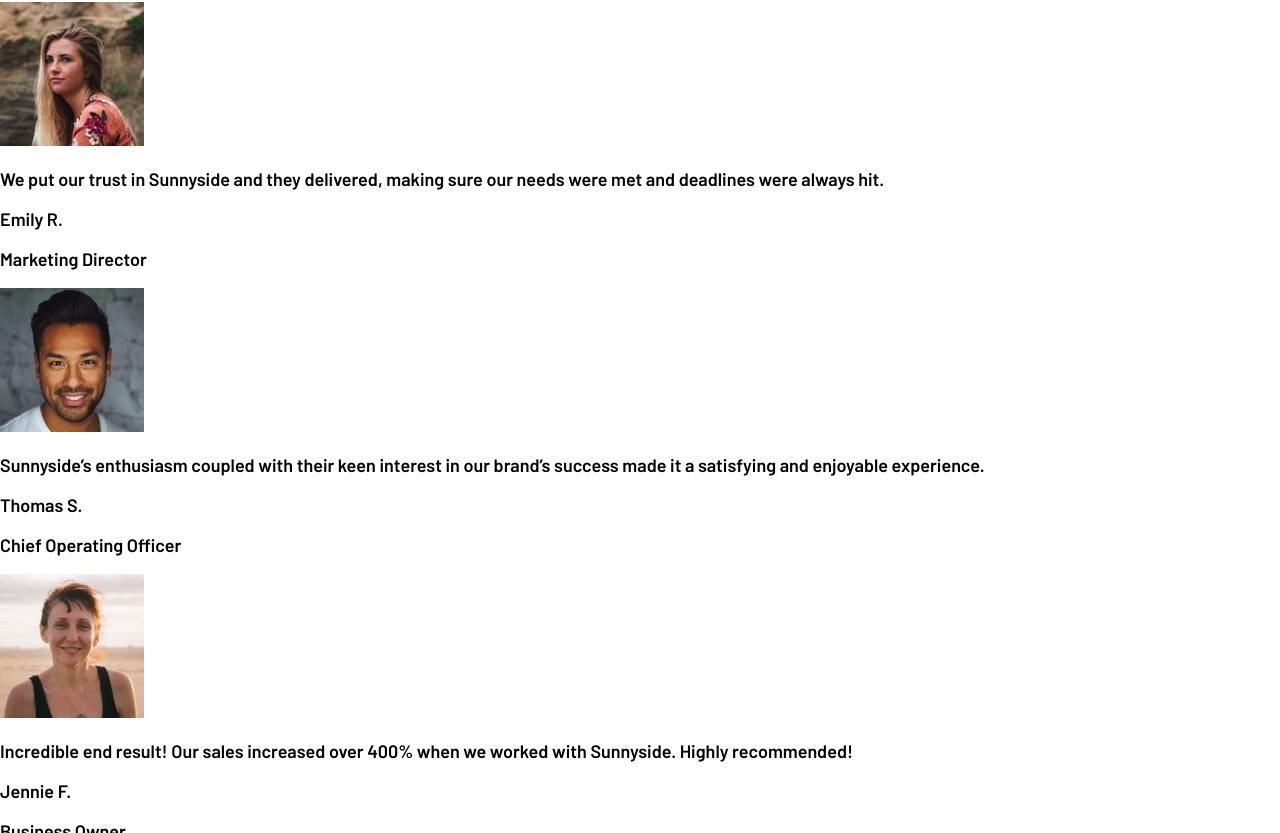
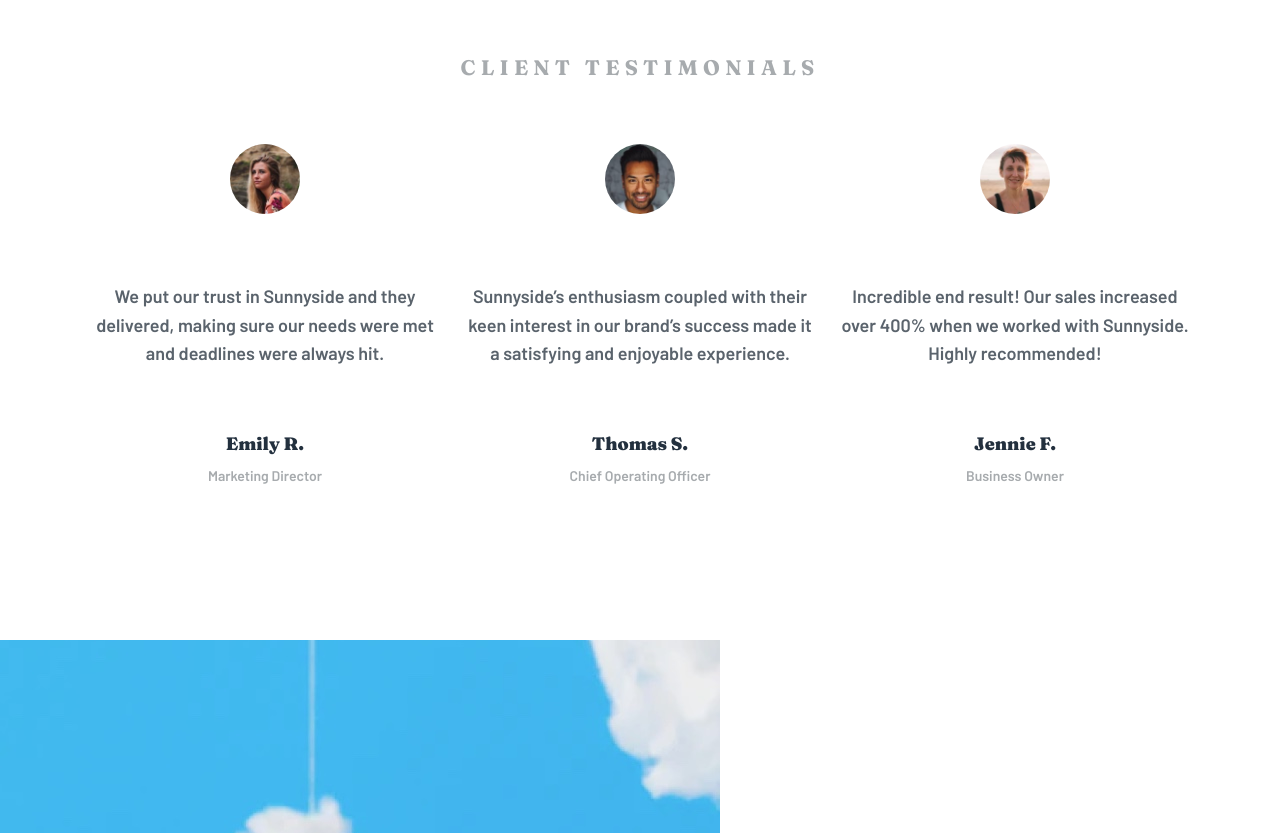
Before and after one commit to FabKaiz/sunnyside-agency, a Vue app: page / in a window 1280 px wide. Shown: the part 2467-3300 px from the top of the page. Built offline with nearby package versions, Linux system fonts and the light colour scheme.

Commit message:
testimonials done

```diff
--- a/src/components/Testimonials.vue
+++ b/src/components/Testimonials.vue
@@ -1,17 +1,19 @@
 <template>
   <div class="testimonials">
-    <h3>Testimonials</h3>
+    <h3>Client Testimonials</h3>
     <div class="testimonials-container">
-      <div class="testimonial-cards">
+      <div class="testimonial-card">
         <img src="../assets/images/image-emily.jpg" alt="Picture of a client" />
         <p class="description">
           We put our trust in Sunnyside and they delivered, making sure our
           needs were met and deadlines were always hit.
         </p>
+        <div>
           <p class="name">Emily R.</p>
           <p class="job">Marketing Director</p>
         </div>
-      <div class="testimonial-cards">
+      </div>
+      <div class="testimonial-card">
         <img
           src="../assets/images/image-thomas.jpg"
           alt="Picture of a client"
@@ -20,10 +22,12 @@
           Sunnyside’s enthusiasm coupled with their keen interest in our brand’s
           success made it a satisfying and enjoyable experience.
         </p>
+        <div>
           <p class="name">Thomas S.</p>
           <p class="job">Chief Operating Officer</p>
         </div>
-      <div class="testimonial-cards">
+      </div>
+      <div class="testimonial-card">
         <img
           src="../assets/images/image-jennie.jpg"
           alt="Picture of a client"
@@ -32,19 +36,67 @@
           Incredible end result! Our sales increased over 400% when we worked
           with Sunnyside. Highly recommended!
         </p>
+        <div>
           <p class="name">Jennie F.</p>
           <p class="job">Business Owner</p>
         </div>
       </div>
     </div>
+  </div>
 </template>
 
-<script>
-  export default {
+<style lang="scss" scoped>
+.testimonials {
+  padding: 120px 0 80px;
 
+  h3 {
+    text-align: center;
+    text-transform: uppercase;
+    font-size: 21px;
+    font-family: "Fraunces",serif;
+    letter-spacing: .25em;
+    color: #a7abae;
+    margin: 0;
   }
-</script>
+}
 
-<style lang="scss" scoped>
+.testimonials-container {
+  display: flex;
+  justify-content: space-between;
+  max-width: 1100px;
+  margin: 0 auto;
+}
 
+.testimonial-card {
+  max-width: 350px;
+  margin: 4rem 0;
+  text-align: center;
+
+  img {
+    border-radius: 99%;
+    width: 70px;
+  }
+
+  p {
+    margin: 0;
+  }
+
+  .description {
+    margin: 4rem 0;
+    line-height: 1.6em;
+    color: #5a636c;
+  }
+
+  .name {
+    font-family: "Fraunces",serif;
+    font-weight: 900;
+    color: #23303e;
+  }
+
+  .job {
+    font-size: 14px;
+    margin: 12px;
+    color: #a7abae;
+  }
+}
 </style>
```
Lines whose indentation alone changed are shown as unchanged.
